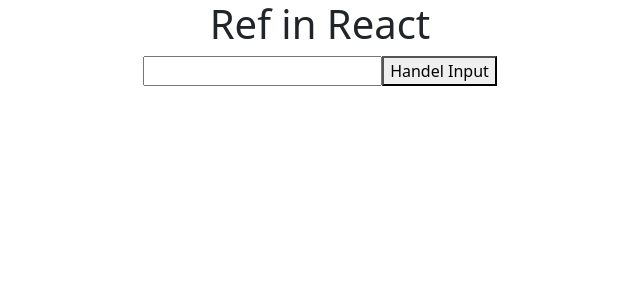
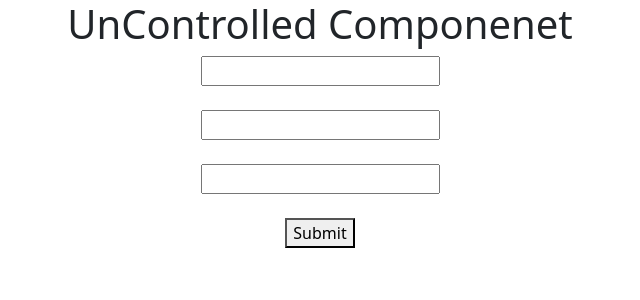
Before and after one commit to MuhammadZamin132611/React-Tut, a React (Create React App) app: page / in a window 1280 px wide. Shown: the top 300 px of the page, without its empty margins (320-960 px from the left). Built offline with nearby package versions, Linux system fonts and the light colour scheme.

Commit message:
code updated

```diff
--- a/src/App.js
+++ b/src/App.js
@@ -32,7 +32,10 @@ import React from 'react';
 // import Tut39 from './Tut39';
 // import Tut40 from './Tut40';
 // import Tut41 from './Tut41';
-import Tut42 from './Tut42';
+// import Tut42 from './Tut42';
+// import Tut43 from './Tut43';
+// import Tut44 from './Tut44';
+import Tut45 from './Tut45';
 function App() {
   // const [name,setName]=useState("Anil")
   // function getData(){
@@ -41,7 +44,7 @@ function App() {
   // const [name,setName]=React.useState("Zamin")
   return (
     <div className="App">
-      <Tut42 />
+      <Tut45 />
       {/* <button onClick={()=>setName("Mohd")}>Update Name</button> */}
       {/* <Tut20 data={()=>getData()}/> */}
       {/* <Tut14 name={"Peter"} email={"peter@test.com"}/> */}
--- /dev/null
+++ b/src/Tut43.js
@@ -0,0 +1,16 @@
+import React,{useRef} from "react";
+import Tut43I from './Tut43I'
+function Tut43(){
+    let inputRef=useRef(null)
+    function updateInput(){
+        inputRef.current.value="1000"
+    }
+    return (
+        <div>
+            <h1>forwardRef in React Js</h1>
+            <Tut43I ref={inputRef}/>
+            <button onClick={updateInput}>Update inputBox</button>
+        </div>
+    )
+}
+export default Tut43;
--- /dev/null
+++ b/src/Tut44.js
@@ -0,0 +1,16 @@
+import React,{useState} from "react";
+function Tut44(){
+    let [val,setVal]=useState("");
+    let [item,setItem]=useState("");
+    return (
+        <div>
+            <h1>Controlled Componenet</h1>
+            <input type="text" value={val} onChange={(e)=>setVal(e.target.value)}/>
+            <input type="text" value={item} onChange={(e)=>setItem(e.target.value)}/>
+            <h1>Value: {val}</h1>
+            <h1>Item: {item}</h1>
+        </div>
+    )
+}
+
+export default Tut44;
--- /dev/null
+++ b/src/Tut45.js
@@ -0,0 +1,24 @@
+import React,{useRef} from "react";
+function Tut45(){
+    let inputRef = useRef(null)
+    let inputRef2 = useRef(null)
+    function submitForm(e){
+        e.preventDefault();
+        console.log("input field 1 value: ",inputRef.current.value)
+        console.log("input field 2 value: ",inputRef2.current.value)
+        let input3 = document.getElementById('input3').value
+        console.log("input field 3 value: ",input3);
+    }
+    return (
+        <div>
+            <h1>UnControlled Componenet</h1>
+            <form onSubmit={submitForm}>
+            <input ref={inputRef} type="text" /><br /><br />
+            <input ref={inputRef2} type="text" /><br /><br />
+            <input id="input3" type="text" /><br /><br />
+            <button>Submit</button>
+            </form>
+        </div>
+    )
+}
+export default Tut45;
```
Also changed, not shown: src/Tut43I.js (added, +9 -0 lines).
